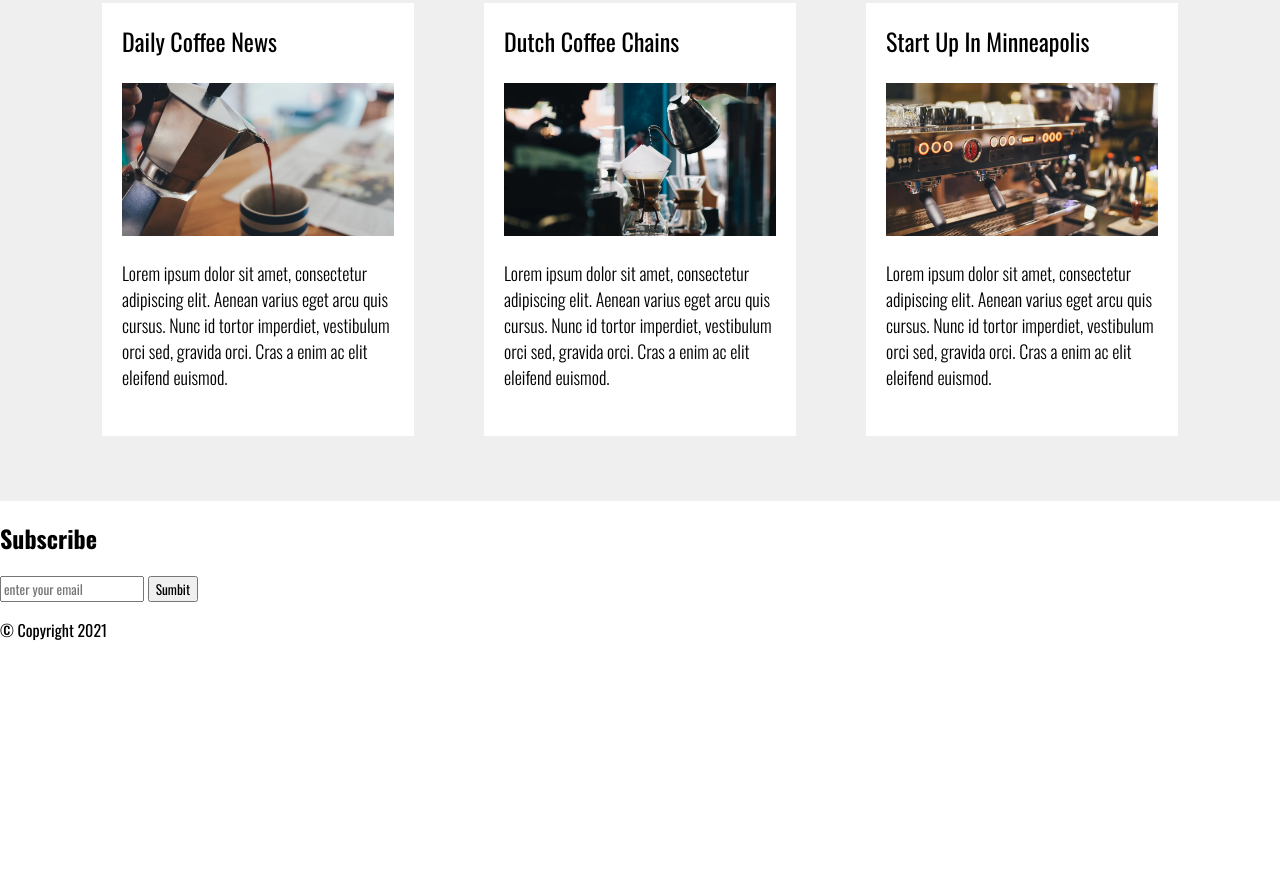
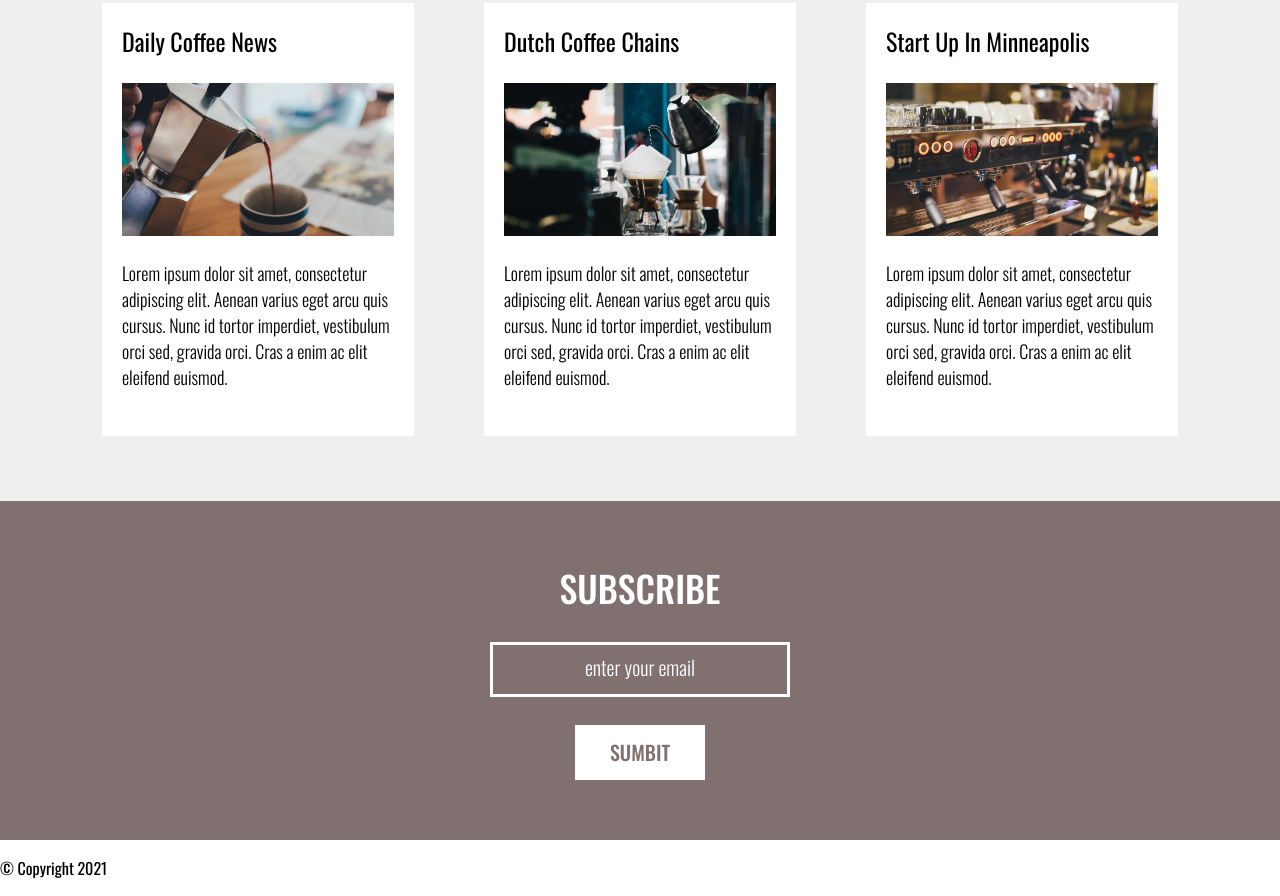
Before and after one commit to galustoff/coffee-house, a plain HTML site: page index.html in a window 1280 px wide. Shown: the part 1362-2258 px from the top of the page. Before the commit the page ends 2020 px from the top, so only its background shows below. Drawn offline with nearby package versions, Linux system fonts and the light colour scheme.

Commit message:
subscribe layout

```diff
--- a/index.html
+++ b/index.html
@@ -77,11 +77,11 @@
       </div>
     </section>
 
-    <section id="subscribe" class="subcribe">
-      <form class="subsribe__form">
-        <h2 class="subscribe">Subscribe</h2>
-        <input type="email" name="" id="" placeholder="enter your email">
-        <button type="submit">Sumbit</button>
+    <section id="subscribe" class="subscribe">
+      <h2 class="h2-heading subscribe__heading">Subscribe</h2>
+      <form class="subscribe__form">
+        <input type="email" placeholder="enter your email" class="subscribe__input">
+        <button type="submit" class="subscribe__btn">Sumbit</button>
       </form>
     </section>
   </main>
--- a/style.css
+++ b/style.css
@@ -186,3 +186,67 @@
   width: 100%;
   margin: 24px 0;
 }
+
+/*  SUBSCRIBE  */
+
+.subscribe {
+  background-color: #817070;
+  padding: 60px 0;
+  display: flex;
+  flex-direction: column;
+  align-items: center;
+  row-gap: 28px;
+}
+
+.subscribe__heading {
+  color: #fff;
+  margin: 0;
+}
+
+.subscribe__form {
+  display: flex;
+  flex-direction: column;
+  row-gap: 28px;
+  align-items: center;
+}
+
+.subscribe__input {
+  width: 300px;
+  height: 55px;
+  color: #fff;
+  background-color: #817070;
+  border: 3px solid;
+  box-sizing: border-box;
+  text-align: center;
+  font-weight: 300;
+  font-size: 20px;
+  padding: 0 0 4px 0;
+}
+
+.subscribe__input::placeholder {
+  color: #fff;
+  opacity: 1;
+}
+
+.subscribe__input:-webkit-input-placeholder {
+  color: #fff;
+  opacity: 1;
+}
+
+.subscribe__input::-moz-placeholder {
+  color: #fff;
+  opacity: 1;
+}
+
+.subscribe__btn {
+  width: 130px;
+  height: 55px;
+  border: none;
+  background-color: #fff;
+  color: #817070;
+  text-transform: uppercase;
+  text-align: center;
+  font-weight: 500;
+  font-size: 20px;
+  cursor: pointer;
+}
```
